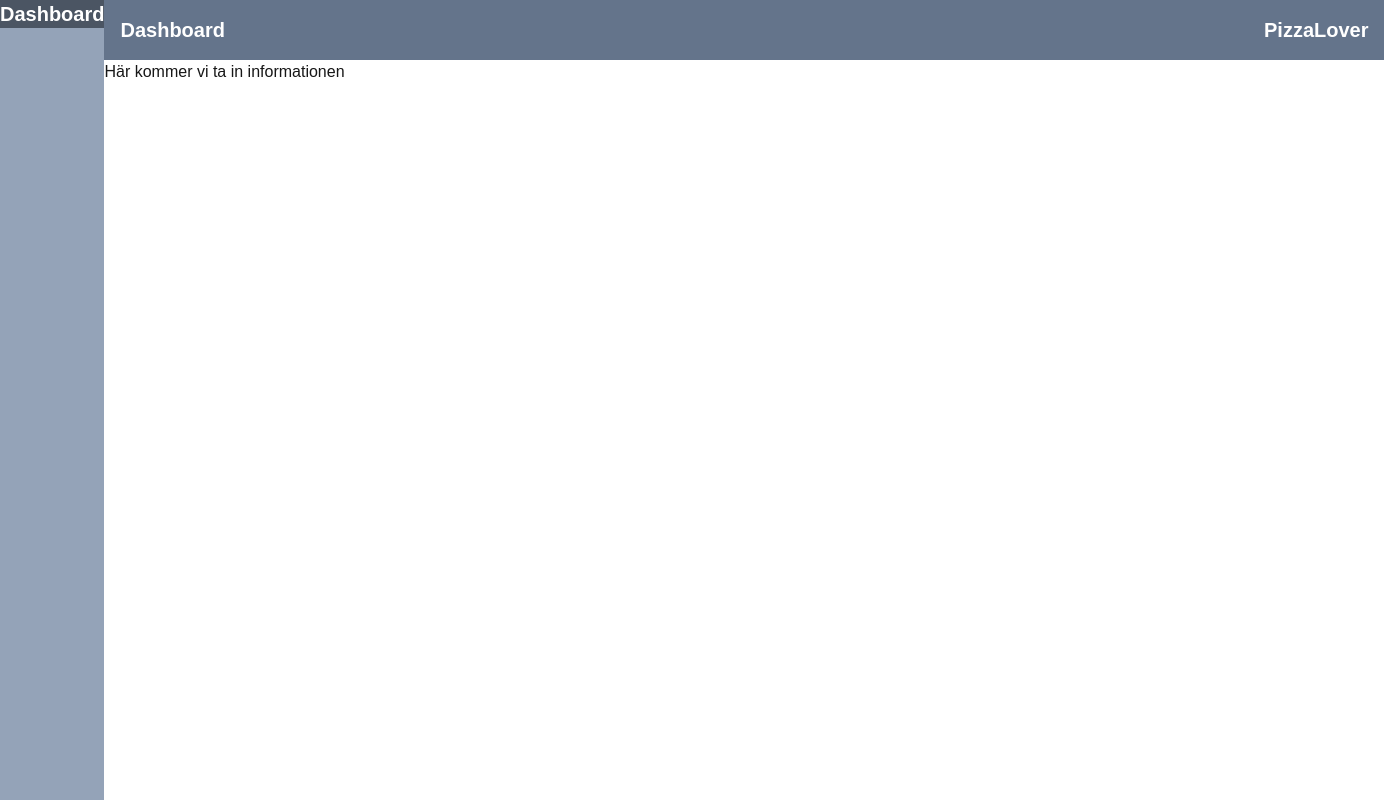
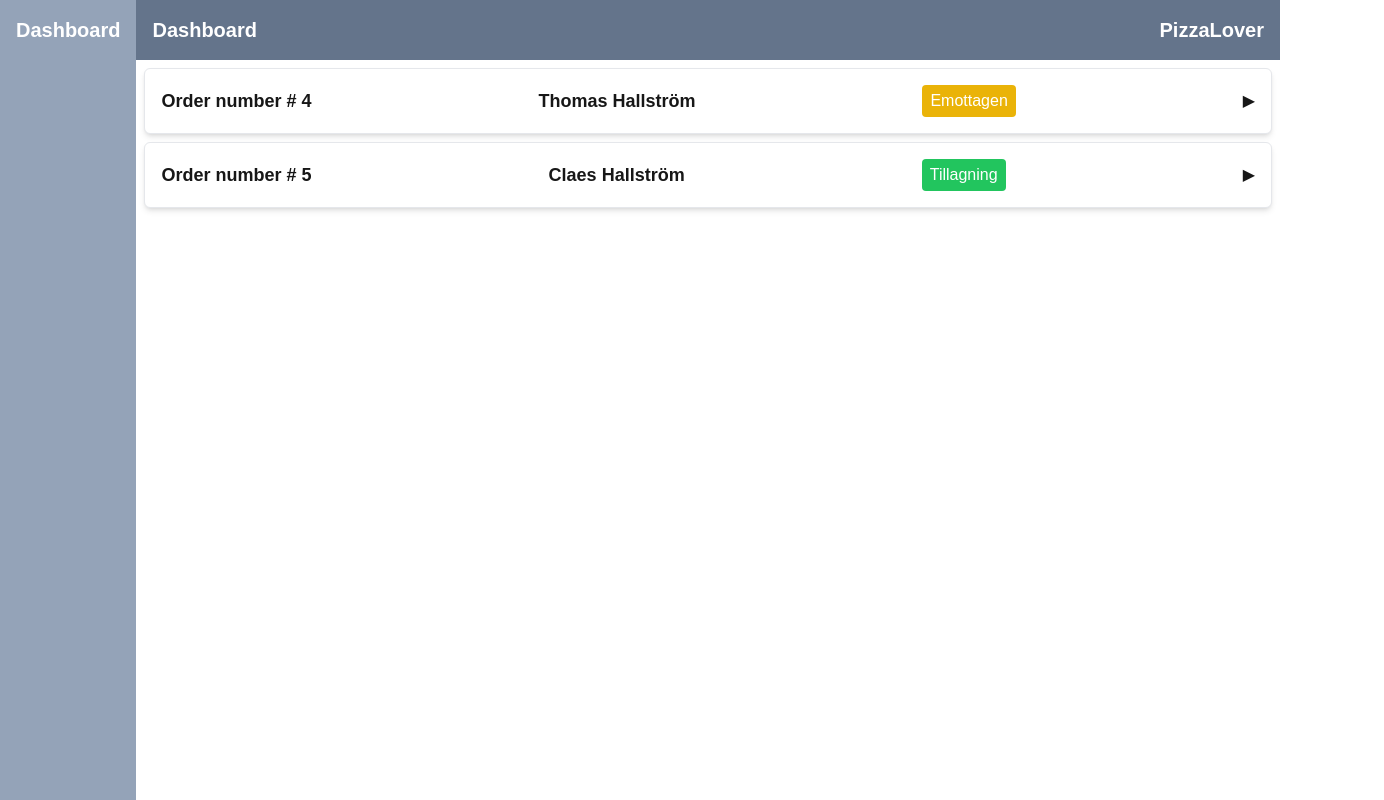
Before and after one commit to TT-portfolio/Resturant_backoffice, a Next.js app: page / in a window 1280 px wide. Shown: the whole page, 1384 px wide, since content can reach past the window. Built offline with nearby package versions, Linux system fonts and the light colour scheme.

Commit message:
Working orderCard

```diff
--- a/src/app/Components/DashboardLayout.tsx
+++ b/src/app/Components/DashboardLayout.tsx
@@ -1,11 +1,11 @@
 "use client"; // 🔹 Nu kan vi använda useState och context
 
-import SideNavbar from "./SideNavbar/SideNavbar";
+import SideNavbar from "./SideNavbar/sideNavbar";
 import TopDisplay from "./TopDisplay/TopDisplay";
 
 export default function DashboardLayout({ children }: { children: React.ReactNode }) {
   return (
-    <div className="flex h-screen">
+    <div className="flex h-screen w-full">
       <SideNavbar />
       <div className="flex flex-col flex-1">
         <TopDisplay />
--- a/src/app/Components/OrderCard/OrderCard.tsx
+++ b/src/app/Components/OrderCard/OrderCard.tsx
@@ -0,0 +1,118 @@
+"use client";
+
+import { useState } from "react";
+import { Order } from "@/app/Types/order";
+
+export default function OrderCard({ order }: { order: Order }) {
+    const [isExpanded, setIsExpanded] = useState(false);
+    const [status, setStatus] = useState<Order["OrderStatus"]>(
+        order.OrderStatus
+    );
+
+    const getStatusColor = (status: string) => {
+        switch (status) {
+            case "Emottagen":
+                return "bg-yellow-500";
+            case "Tillagning":
+                return "bg-green-500";
+            case "Leverans":
+                return "bg-blue-500";
+            case "Avslutad":
+                return "bg-gray-500";
+            default:
+                return "bg-grey-500";
+        }
+    };
+
+    const calculateTotalPrice = () => {
+        return (
+            order.Pizzas?.reduce(
+                (total, pizza) => total + pizza.Price * pizza.Quantity,
+                0
+            ) || 0
+        );
+    };
+
+    return (
+        <div className="border p-4 rounded-md bg-white shadow-md">
+            <div className="flex justify-between items-center">
+                <h3 className="text-lg font-bold">
+                    Order number # {order.OrderNo}
+                </h3>
+                <h4 className="text-lg font-bold">{order.CustomerName}</h4>
+                <p
+                    className={`px-2 py-1 text-white rounded ${getStatusColor(
+                        status
+                    )}`}>
+                    {status}
+                </p>
+                <button onClick={() => setIsExpanded(!isExpanded)}>
+                    {isExpanded ? "▼" : "▶"}
+                </button>
+            </div>
+
+            {isExpanded && (
+                <div className="mt-2">
+                    <div className="mt-2 mb-2 text-sm grid grid-cols-2">
+                        <p>
+                            Status: <strong>{status}</strong>
+                        </p>
+                        <p>
+                            Order tidpunkt:
+                            <strong>{order.OrderTime}</strong>
+                        </p>
+                    </div>
+                    {/* Visa beställda pizzor */}
+                    {order.Pizzas && order.Pizzas.length > 0 && (
+                        <div>
+                            <ul>
+                                {order.Pizzas.map((pizza, index) => (
+                                    <li
+                                        key={index}
+                                        className="grid grid-cols-3">
+                                        <span>
+                                            <strong>{pizza.PizzaName}</strong>{" "}
+                                        </span>
+                                        <span>{pizza.Quantity} st</span>
+                                        <span>
+                                            {" "}
+                                            {pizza.Price * pizza.Quantity} kr
+                                        </span>
+                                    </li>
+                                ))}
+                            </ul>
+                        </div>
+                    )}
+                    {/* Total Pris */}
+                    <div>
+                        <strong><h4>Total pris: {calculateTotalPrice()} :-</h4></strong>
+                    </div>
+
+                    {/* Knappar för att simulera statusändring */}
+                    <div className="mt-2 space-x-2">
+                        <button
+                            onClick={() => setStatus("Emottagen")}
+                            className="px-2 py-1 bg-yellow-500 text-white rounded">
+                            Emottagen
+                        </button>
+                        <button
+                            onClick={() => setStatus("Tillagning")}
+                            className="px-2 py-1 bg-green-500 text-white rounded">
+                            Tillagning
+                        </button>
+                        <button
+                            onClick={() => setStatus("Leverans")}
+                            className="px-2 py-1 bg-Order-blue text-white rounded">
+                            Leverans
+                        </button>
+                        <button
+                            onClick={() => setStatus("Avslutad")}
+                            className="px-2 py-1 bg-gray-500 text-white rounded">
+                            Avslutad
+                        </button>
+                    </div>
+                </div>
+            )}
+        </div>
+    );
+}
--- /dev/null
+++ b/src/app/Components/OrderList.tsx
@@ -0,0 +1,21 @@
+import { getOrders } from "@/context/orders";
+import OrderCard from "./OrderCard/OrderCard";
+import { Order } from "../Types/order";
+
+export default async function OrderList({ filter} : {filter?: string | null}) {
+    const orders: Order[] = await getOrders();
+
+
+    const filteredOrders = filter ? orders.filter((order) => order.OrderStatus === filter) : orders;
+
+    return (
+        <div className="flex flex-col gap-2 m-2">
+            {filteredOrders.length > 0 ? (
+                filteredOrders.map((order) =>
+                <OrderCard key={order.OrderNo} order={order} />
+                )) : ( <p>Inga ordrar</p>
+
+                )}
+        </div>
+    )
+}
--- a/src/app/Components/SideNavbar/sideNavbar.tsx
+++ b/src/app/Components/SideNavbar/sideNavbar.tsx
@@ -19,18 +19,18 @@ const SideNavbar = () => {
     }
 
     return (
-        <div className="bg-slate-400 flex flex-col h-screen text-white font-semibold text-xl">
+        <div className="bg-slate-400 p-4 flex flex-col h-screen text-white font-semibold text-xl">
             {/* Dashboard */}
             <div>
                 <button
-                    className="w-full text-left font-semibold hover:bg-gray-600"
+                    className="text-left font-semibold hover:bg-gray-600"
                     onClick={() => toggleMenu("dashboard")}>
                     Dashboard
                 </button>
                 {openMenu === "dashboard" && (
                     <ul className="ml-4 mr-4">
                         <li
-                            className="p-2 cursor-pointer rounded-md hover:bg-Order-red hover:text-black"
+                            className="p-2 cursor-pointer rounded-md hover:bg-yellow-500 hover:text-black"
                             onClick={() => handleFilterChange("Dashboard", "Emottagen")}>
                             Emottagen
                         </li>
--- a/src/app/Database/Orders.json
+++ b/src/app/Database/Orders.json
@@ -1,7 +1,48 @@
 [
     {
-        "OrderStatus": "Recived",
-        "Name": "Thomas Hallström",
-        "OrderNo": "4"
+        "OrderNo": "4",
+        "OrderStatus": "Emottagen",
+        "CustomerName": "Thomas Hallström",
+        "OrderTime": "18:30",
+        "Pizzas": [
+            {
+                "PizzaName": "Margherita",
+                "Quantity": 2,
+                "Price": 120
+            },
+            {
+                "PizzaName": "Vesuvio",
+                "Quantity": 1,
+                "Price": 130
+            },
+            {
+                "PizzaName": "Caprisiosa",
+                "Quantity": 2,
+                "Price": 115
+            }
+        ]
+    },
+    {
+        "OrderNo": "5",
+        "OrderStatus": "Tillagning",
+        "CustomerName": "Claes Hallström",
+        "OrderTime": "18:40",
+        "Pizzas": [
+            {
+                "PizzaName": "Margherita",
+                "Quantity": 2,
+                "Price": 120
+            },
+            {
+                "PizzaName": "Vesuvio",
+                "Quantity": 1,
+                "Price": 130
+            },
+            {
+                "PizzaName": "Caprisiosa",
+                "Quantity": 2,
+                "Price": 115
+            }
+        ]
     }
 ]
--- /dev/null
+++ b/src/app/Types/order.ts
@@ -0,0 +1,13 @@
+export interface Order {
+    OrderStatus: "Emottagen" | "Tillagning" | "Leverans" | "Avslutad";
+    CustomerName: string;
+    OrderNo: string;
+    OrderTime: string
+    Pizzas: Pizzas[];
+}
+
+export interface Pizzas {
+    PizzaName: string;
+    Quantity: number;
+    Price: number;
+}
--- a/src/app/page.tsx
+++ b/src/app/page.tsx
@@ -1,9 +1,13 @@
+
+
+import OrderList from "./Components/OrderList"
 
 
 export default function Home() {
+
   return (
-    <div className="w-screen">
-      Här kommer vi ta in informationen
+    <div>
+    <OrderList/>
     </div>
   )
 }
--- /dev/null
+++ b/src/context/orders.ts
@@ -0,0 +1,8 @@
+import fs from "fs";
+import path from "path";
+
+export async function getOrders() {
+    const filePath = path.join(process.cwd(), "src/app/Database/Orders.json");
+    const data = fs.readFileSync(filePath, "utf-8");
+    return JSON.parse(data);
+}
```
Also changed, not shown: src/app/Components/TopDisplay/TopDisplay.tsx (+12 -12 lines).
